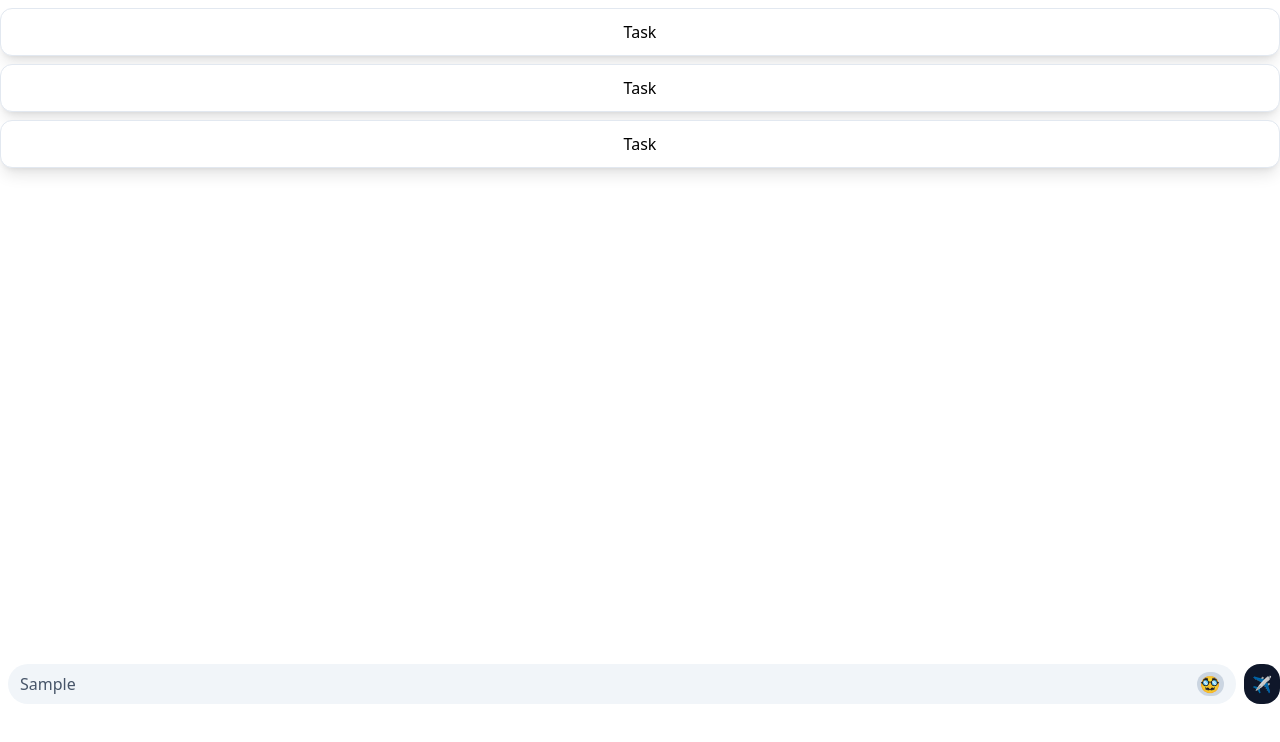
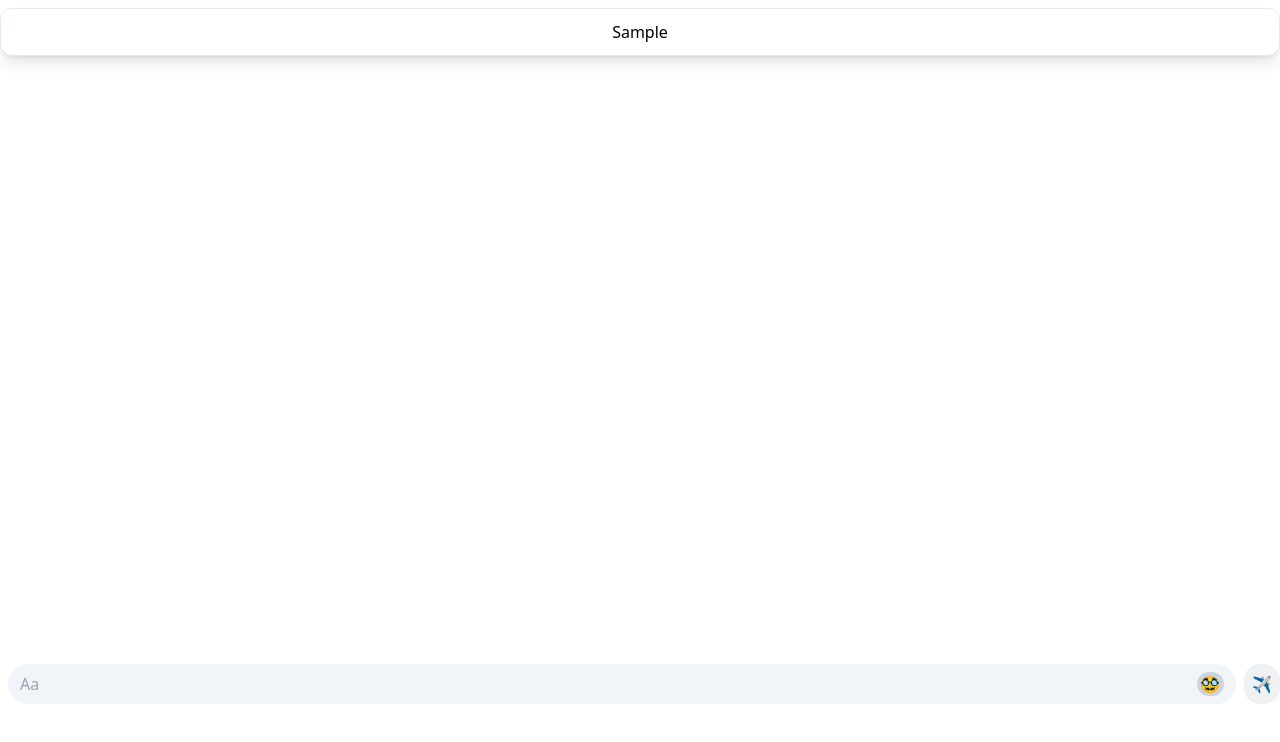
Before and after one commit to Malcovys/To-Do-List-App-PWA, a React (Vite) app in the folder remind/: page / in a window 1280 px wide. Both pictures are taken after typing "Sample" into the empty fields and a click on the button "✈️". Shown: the top 742 px of the page. Built offline with nearby package versions, Linux system fonts and the light colour scheme.

Commit message:
add task ui

```diff
--- a/remind/src/components/ui/Input.tsx
+++ b/remind/src/components/ui/Input.tsx
@@ -2,7 +2,7 @@ import EmojiPicker, { EmojiClickData } from "emoji-picker-react";
 import { useEffect, useState } from "react";
 
 const Input : React.FC<{callback:(input:string) => void}> = ({callback}) => {
-    const minimalCharacter = 3;
+    const minimalCharacter = 1;
     const buttonStyle = {
         "default" : "py-1 px-2 rounded-2xl bg-slate-500 bg-opacity-10",
         "submitable" : "py-1 px-2 rounded-2xl bg-slate-900 hover:bg-slate-800"
@@ -16,12 +16,13 @@ const Input : React.FC<{callback:(input:string) => void}> = ({callback}) => {
 
     const handleChange = (e:React.ChangeEvent<HTMLInputElement>) => {
        setCharacters(e.target.value);
-       console.log(characters)
     }
 
     const onSubmit = (e:React.FormEvent<HTMLFormElement>) => {
         e.preventDefault();
-        if(inputIsValide) callback(characters);
+        if(!inputIsValide) return;
+        callback(characters);
+        setCharacters("");
     }
 
     const handleEmojiPikerButton = () => {
@@ -30,8 +31,7 @@ const Input : React.FC<{callback:(input:string) => void}> = ({callback}) => {
 
     const onEmojiClick = (emojiData: EmojiClickData, event: MouseEvent) => {
         if(emojiData.emoji) {
-            setCharacters(characters + " " + emojiData.emoji);
-            console.log(characters)
+            setCharacters(`${characters}  ${emojiData.emoji}`);
         }
 
         if(event.cancelable) setShowEmojiPiker(false);
--- a/remind/src/components/ui/Card.tsx
+++ b/remind/src/components/ui/TaskCard.tsx
@@ -1,16 +1,17 @@
 import { MagicCard } from "../magicui/magic-card";
 
-const Card: React.FC<{text:string}> = ({text}) => {
+const TaskCard: React.FC<{id: number,title: string,isDone: boolean}> = (task) => {
+
   return (
     <div className="flex h-12 w-full">
         <MagicCard
             className="bg-white cursor-pointer flex-col items-center justify-center shadow-lg whitespace-nowrap"
             gradientColor={"#D9D9D955"}
         >
-            {text}
+            <span className={task.isDone ? "line-through":""}>{task.title}</span>
         </MagicCard>
     </div>
   );
 };
 
-export default Card;
+export default TaskCard;
--- a/remind/src/pages/home/Home.tsx
+++ b/remind/src/pages/home/Home.tsx
@@ -1,28 +1,45 @@
 import Input from "../../components/ui/Input"
-import Card from "../../components/ui/Card";
+import TaskCard from "../../components/ui/TaskCard";
 import { useState } from "react";
 
 interface Task {
     id: number,
-    tile: string,
-    create_at: Date,
-    update_at: Date,
+    title : string,
+    create_at: string,
+    update_at: string,
     isDone: boolean
-}
+};
 
 function Home() {
-    const [tasks, setTask] = useState<Task[]>();
+    const [tasks, setTask] = useState<Task[]>([]);
 
     const onSubmit = (input : string) => {
-        console.log(input);
+        let newTask : Task = {
+            id: -1,
+            title : input,
+            create_at: new Date().toISOString(),
+            update_at: new Date().toISOString(),
+            isDone: false
+        };
+
+        setTask([...tasks, newTask]);
+        console.log(tasks);
     }
 
     return (
         <div className="mx-auto h-[calc(100dvh)] flex flex-col items-center space-y-2">
             <div id="card-container" className="w-full h-full space-y-2 pt-2">
-                <Card text="Task" />
-                <Card text="Task" />
-                <Card text="Task" />
+                {
+                    tasks.map((task, index) => (
+                        <div key={index}>
+                            <TaskCard
+                                id={task.id}
+                                title={task.title}
+                                isDone={task.isDone}
+                            />
+                        </div>
+                    ))
+                }
             </div>
             <div className="w-full flex justify-center items-center bg-white">
                 <Input callback={onSubmit}/>
```
